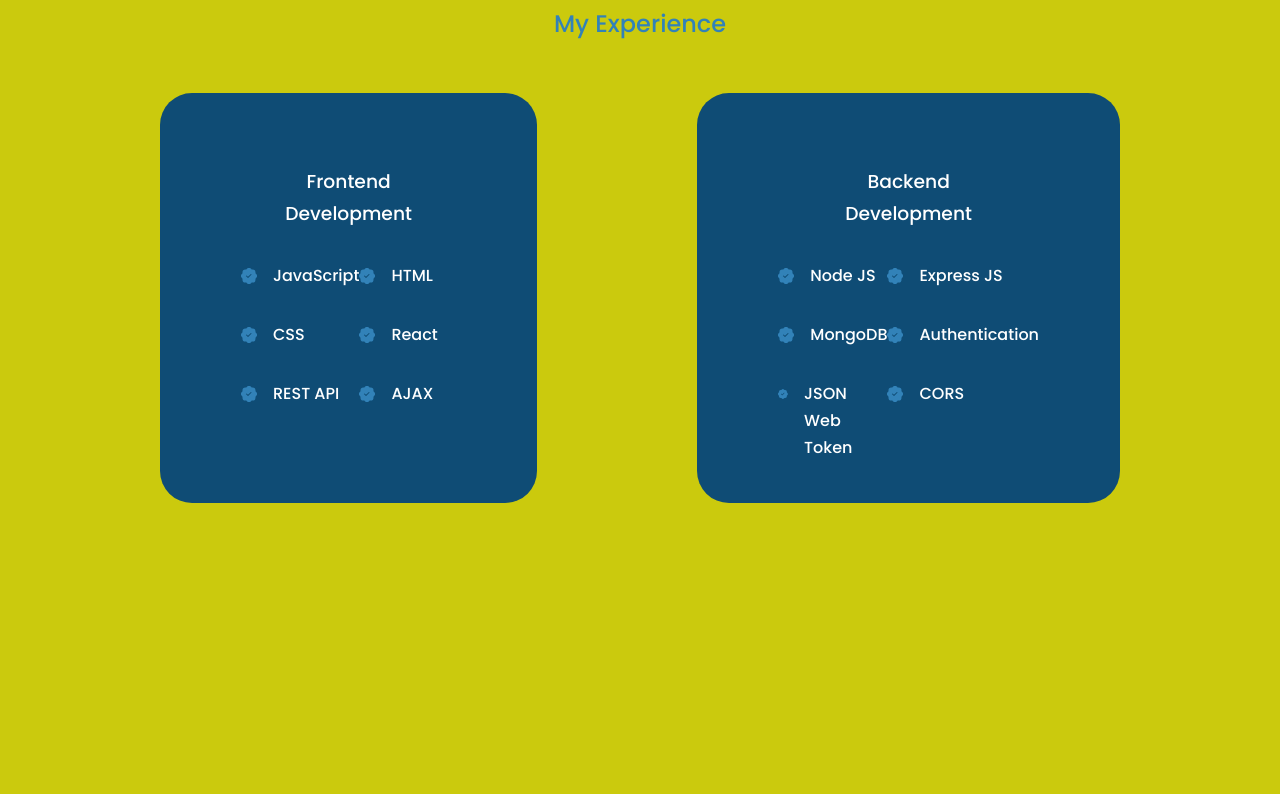
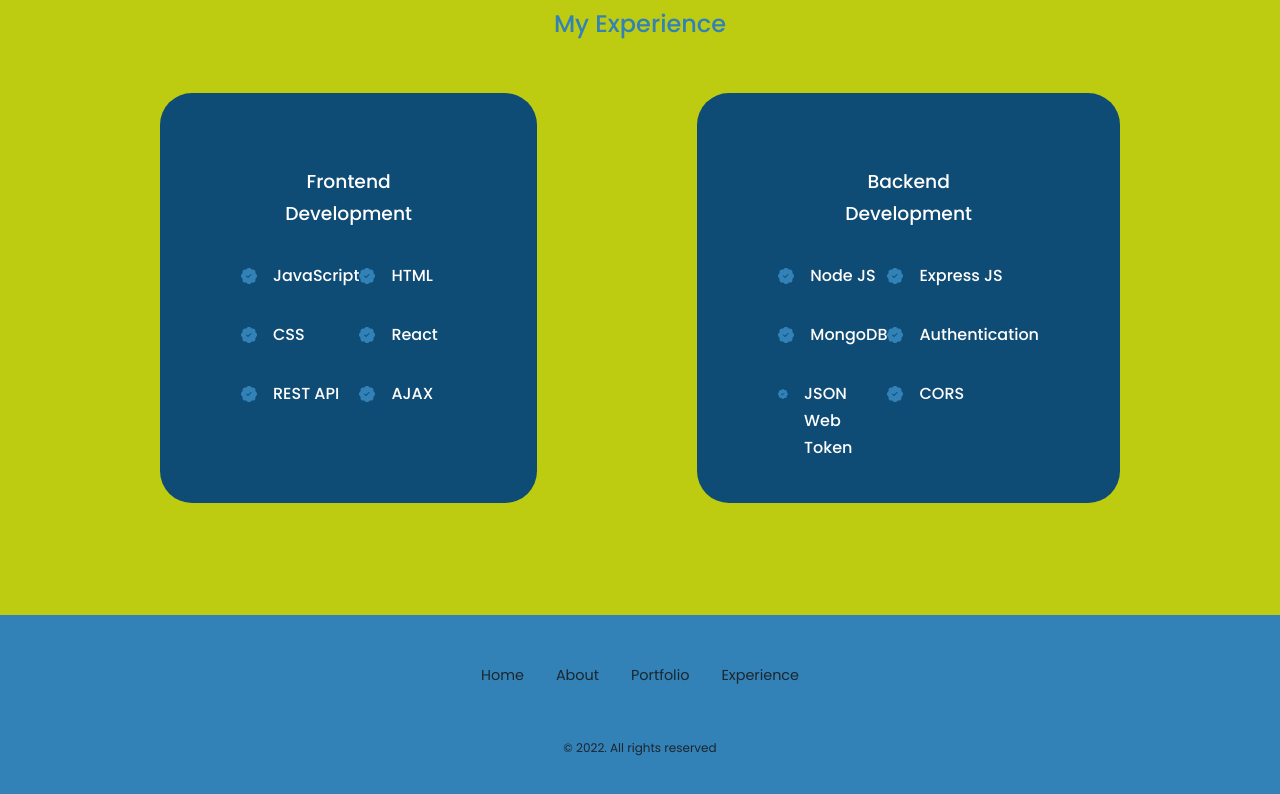
Before and after one commit to BorislavBenderov/my-react-portfolio, a React (Create React App) app: page / in a window 1280 px wide. Shown: the part 1884-2678 px from the top of the page. Before the commit the page ends 2387 px from the top, so only its background shows below. Built offline with nearby package versions, Linux system fonts and the light colour scheme.

Commit message:
Making Footer component and footer component css

```diff
--- a/src/App.js
+++ b/src/App.js
@@ -2,6 +2,7 @@
 import { About } from './components/аbout/About';
 import { Portfolio } from './components/portfolio/Portfolio';
 import { Experience } from './components/experience/Experiance';
+import { Footer } from './components/footer/Footer';
 
 function App() {
   return (
@@ -10,6 +11,7 @@
     <About />
     <Portfolio />
     <Experience />
+    <Footer />
     </>
   );
 }
--- /dev/null
+++ b/src/components/footer/Footer.js
@@ -0,0 +1,18 @@
+import './footer.css';
+
+export const Footer = () => {
+    return (
+        <footer>
+            <ul className="permalinks">
+                <li><a href="#">Home</a></li>
+                <li><a href="#about">About</a></li>
+                <li><a href="#portfolio">Portfolio</a></li>
+                <li><a href="#experience">Experience</a></li>
+            </ul>
+
+            <div className="footer__copyright">
+                <small>&copy; 2022. All rights reserved</small>
+            </div>
+        </footer>
+    );
+}
--- /dev/null
+++ b/src/components/footer/footer.css
@@ -0,0 +1,44 @@
+footer {
+    background: var(--color-primary);
+    padding: 3rem 0;
+    text-align: center;
+    font-size: 0.9rem;
+    margin-top: 7rem;
+}
+
+footer a {
+    color: var(--color-bg);
+}
+
+.footer__logo {
+    font-size: 2rem;
+    font-weight: 500;
+    margin-bottom: 2rem;
+    display: inline-block;
+}
+
+.permalinks {
+    display: flex;
+    flex-wrap: wrap;
+    justify-content: center;
+    gap: 2rem;
+    margin: 0 auto 3rem;
+}
+
+.footer__copyright {
+    margin-bottom: 4rem;
+    color: var(--color-bg);
+}
+
+/* MEDIA QUERIES (SMALL DEVICES) */
+
+@media screen and (max-width: 600px) {
+    .permalinks {
+        flex-direction: column;
+        gap: 1.5rem;
+    }
+
+    .footer__socials {
+        margin-bottom: 2.6rem;
+    }
+}
--- a/src/components/header/Header.js
+++ b/src/components/header/Header.js
@@ -6,7 +6,7 @@
       <div className="container header__container">
         <h5>Hello I'm</h5>
         <h1>Borislav Benderov</h1>
-        <h5 className="text-light">JS Developer</h5>
+        <h5 className="text-light">JavaScript Developer</h5>
       </div>
     </header>
   );
--- a/src/components/header/header.css
+++ b/src/components/header/header.css
@@ -1,12 +1,14 @@
 header {
     padding-top: 7rem;
     overflow: hidden;
+    background: var(--color-primary);
 }
 
 .header__container {
     text-align: center;
     height: 100%;
     position: relative;
+
 }
 
 .me {
```
